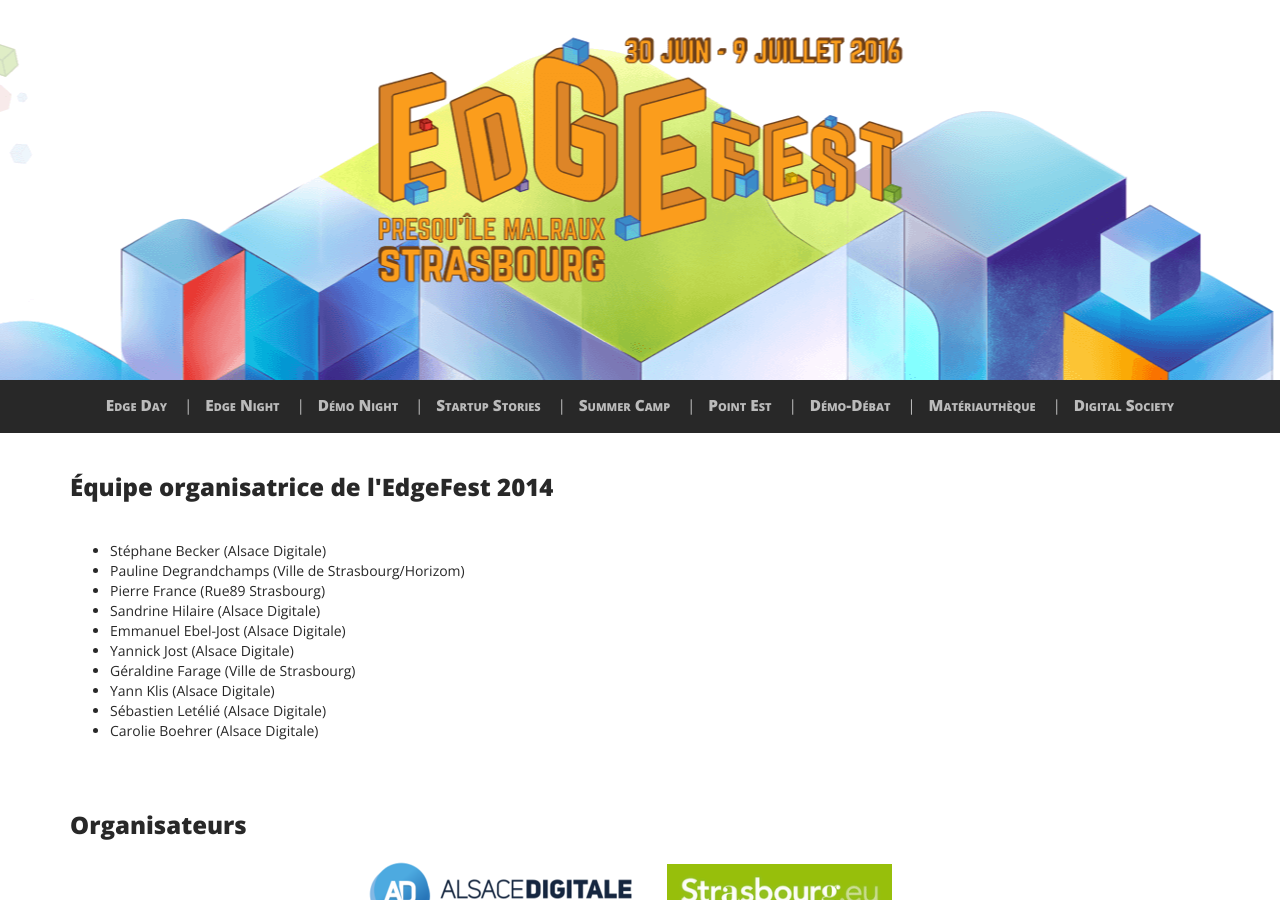
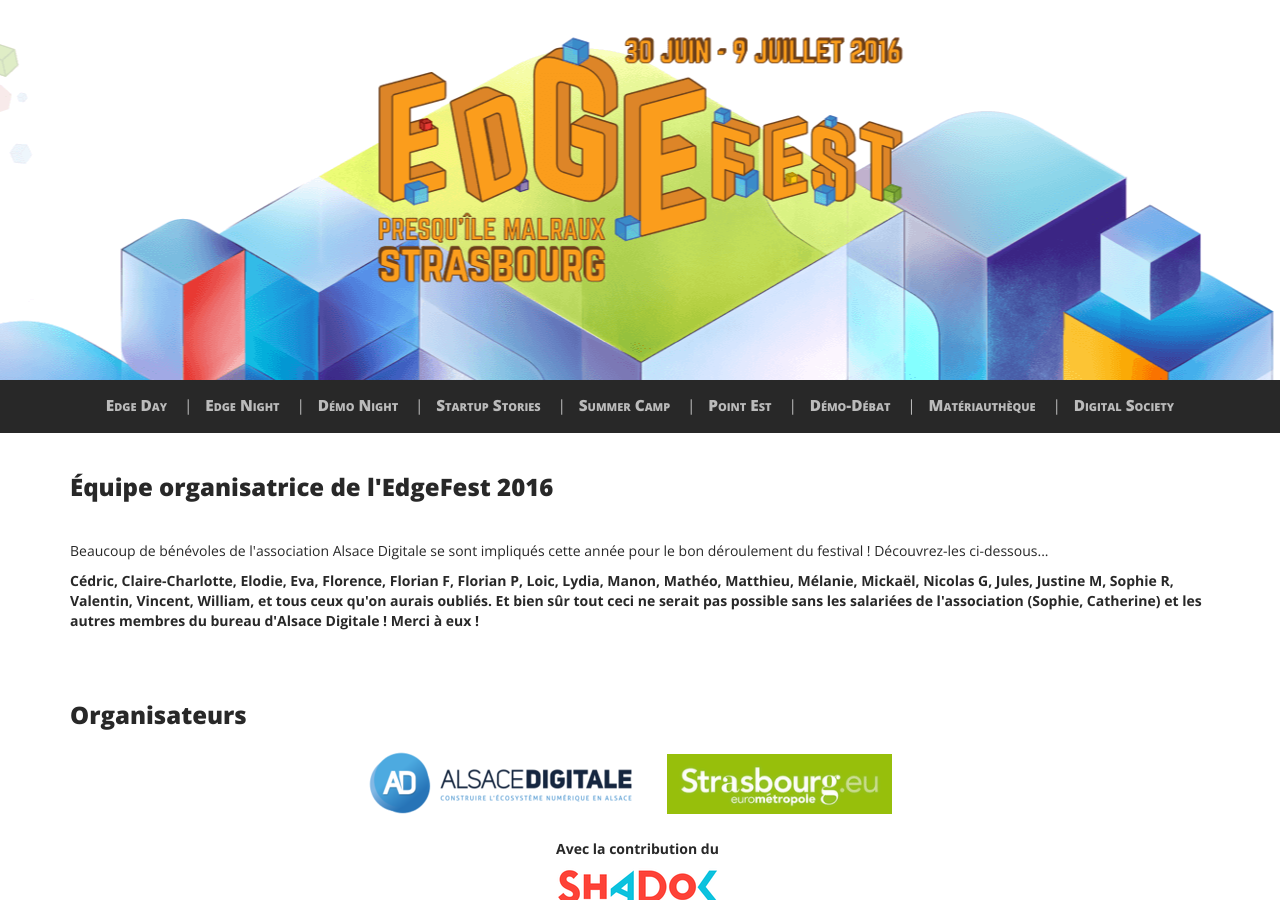
Before and after one commit to AlsaceDigitale/www.edgefest.fr-2019-temporary, a Jekyll site: the page built from equipe.html, in a window 1280 px wide and 900 px high. Built offline with Jekyll 4.4.1, drawn with Linux system fonts in a browser that asks for light colours; nearby versions of some CDN libraries; some web fonts are replaced.

Commit message:
update team

```diff
--- a/_includes/intro.html
+++ b/_includes/intro.html
@@ -29,6 +29,7 @@
         <p>
           Conçu comme un parcours à travers des rendez-vous originaux, Edgefest est un concentré d’énergie autour du numérique, de l’artistique et du créatif. Un espace-temps où chacun peut explorer des pratiques, s’interroger sur ces nouveaux territoires virtuels ou réels, développer son goût de l’aventure. Faisons de la Presqu’île Malraux un terrain de jeu à prototypes, une fabrique à objets fantaisistes, un incubateur d’imaginaires, une invitation à la fête.
         </p>
+        <p style="margin-top:20px;"> <strong>Ce festival est organisé par l'équipe de bénévoles d'Alsace Digitale : <a href="equipe.html">Découvrez l'équipe !</a></strong></p>
         <p style="margin-top:20px;"> <strong>Cet événement est ouvert gratuitement à tout publics (sauf indication pour certains ateliers).</strong></p>
       </div>
       <!--<div class="col-md-7">
--- a/equipe.html
+++ b/equipe.html
@@ -1,27 +1,16 @@
 ---
 layout: default
-title: "Équipe organisatrice de l'EdgeFest 2014"
+title: "Équipe organisatrice de l'EdgeFest 2016"
 ---
 <section>
   <div class="container">
     <div class="row">
       <div class="col-xs-12">
-        <h2>Équipe organisatrice de l'EdgeFest 2014</h2>
+        <h2>Équipe organisatrice de l'EdgeFest 2016</h2>
       </div>
       <div class="col-xs-12">
-        <ul>
-          <li>Stéphane Becker (Alsace Digitale)</li>
-          <li>Pauline Degrandchamps (Ville de Strasbourg/Horizom)</li>
-          <li>Pierre France (Rue89 Strasbourg)</li>
-          <li>Sandrine Hilaire (Alsace Digitale)</li>
-          <li>Emmanuel Ebel-Jost (Alsace Digitale)</li>
-          <li>Yannick Jost (Alsace Digitale)</li>
-          <li>Géraldine Farage (Ville de Strasbourg)</li>
-          <li>Yann Klis (Alsace Digitale)</li>
-          <li>Sébastien Letélié (Alsace Digitale)</li>
-          <li>Carolie Boehrer (Alsace Digitale)</li>
-        </ul>
-      </div>
+        <p>Beaucoup de bénévoles de l'association Alsace Digitale se sont impliqués cette année pour le bon déroulement du festival ! Découvrez-les ci-dessous...
+        <p><strong>Cédric, Claire-Charlotte, Elodie, Eva, Florence, Florian F, Florian P, Loic, Lydia, Manon, Mathéo, Matthieu, Mélanie, Mickaël, Nicolas G, Jules, Justine M, Sophie R, Valentin, Vincent, William, et tous ceux qu'on aurais oubliés. Et bien sûr tout ceci ne serait pas possible sans les salariées de l'association (Sophie, Catherine) et les autres membres du bureau d'Alsace Digitale ! Merci à eux !</strong></p>
     </div>
   </div>
 </section>
```
